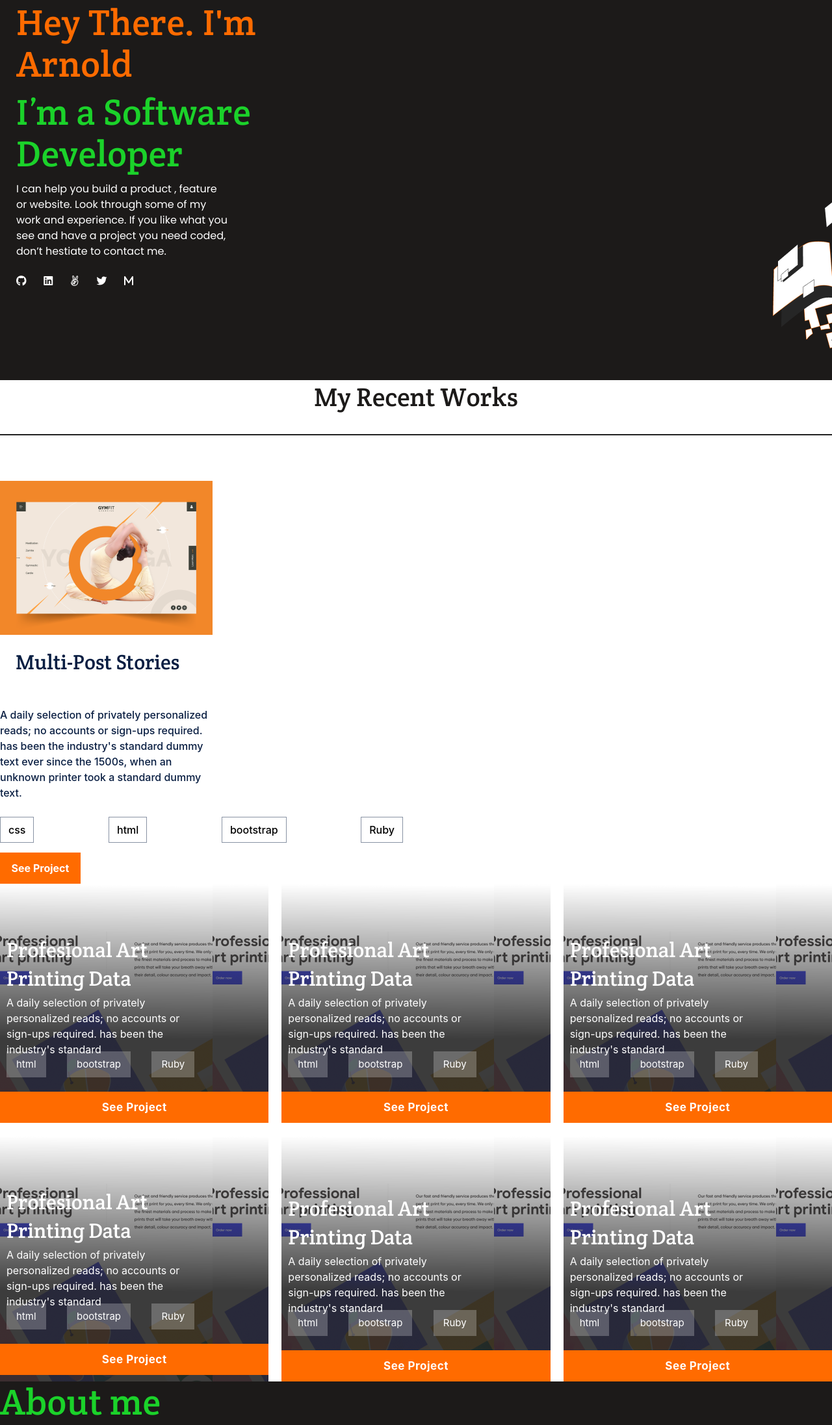
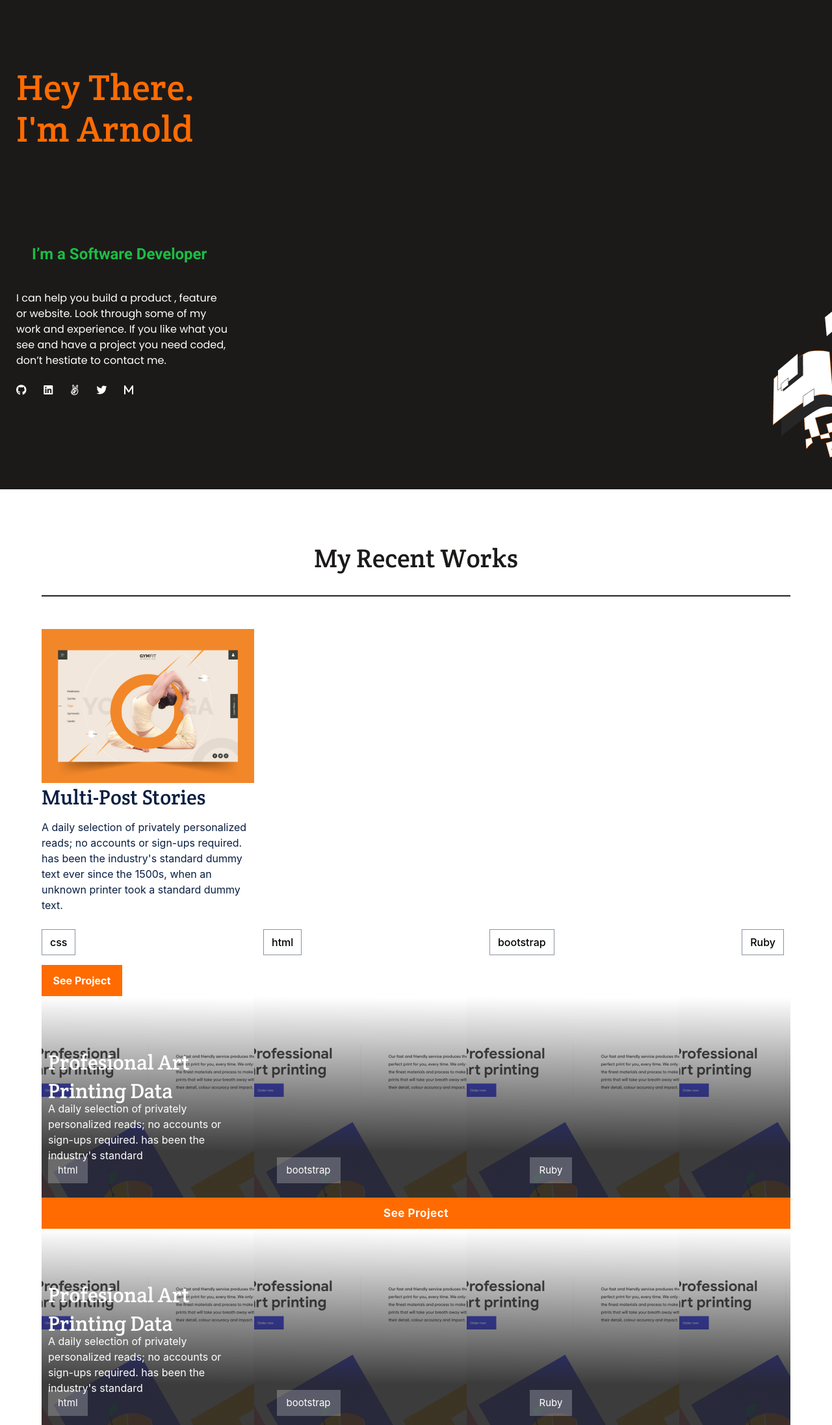
Before and after one commit to arnoldnekemiah/portfolio-m, a website: page index.html in a window 1280 px wide. Shown: the part 85-2278 px from the top of the page at 65% size. Drawn offline with Linux system fonts and the light colour scheme; a web font is replaced by a local one.

Commit message:
worked on areas suggested by the previous 2 reviewers

```diff
--- a/index.html
+++ b/index.html
@@ -1,5 +1,6 @@
 <!DOCTYPE html>
 <html lang="en">
+
 <head>
   <meta charset="UTF-8">
   <meta http-equiv="X-UA-Compatible" content="IE=edge">
@@ -11,10 +12,10 @@
     rel="stylesheet">
   <script src="https://kit.fontawesome.com/213f6776ae.js" crossorigin="anonymous"></script>
   <link rel="stylesheet" href="style.css">
-    <title>My portfolio</title>
+  <title>Portfolio</title>
 </head>
+
 <body>
-
   <header>
     <div class="logo">
       <a href="" id="logo">Ikonde Arnold Nekemiah</a>
@@ -26,9 +27,9 @@
   <section class="headline">
     <div class="headline-container">
       <h1>Hey There. I'm Arnold</h1>
-          <p>
-            <h3>I’m a Software Developer</h3>
-          </p>
+
+      <h2 class="title">I’m a Software Developer</h2>
+
       <p>
         I can help you build a product , feature or website. Look through some of my work and
         experience.  If you like what you see and have a project you need coded,
@@ -53,9 +54,9 @@
         <img src="/Images/Img Placeholder.png" alt="">
       </div>
       <div>
-            <h2 class="Multi-Post-Heading">
+        <h3 class="Multi-Post-Heading">
           Multi-Post Stories
-            </h2>
+        </h3>
         <p class="Multi-Post-stories">
           A daily selection of privately personalized reads; no accounts or sign-ups required.
           has been the industry's standard dummy text ever since the 1500s, when an unknown
@@ -81,9 +82,9 @@
   </section>
   <section class="work-container">
     <div class="art-container">
-          <h2 class="profesional-Art-heading">
+      <h3 class="profesional-Art-heading">
         Profesional Art Printing Data
-          </h2>
+      </h3>
       <p class="profesional-Art-content">
         A daily
         selection of privately personalized reads;
@@ -98,9 +99,9 @@
       <a href="#2" class="profesional-Art-btm button">See Project</a>
     </div>
     <div class="art-container">
-          <h2 class="profesional-Art-heading">
+      <h3 class="profesional-Art-heading">
         Profesional Art Printing Data
-          </h2>
+      </h3>
       <p class="profesional-Art-content">
         A daily
         selection of privately personalized reads;
@@ -115,9 +116,9 @@
       <a href="#3" class="profesional-Art-btm button">See Project</a>
     </div>
     <div class="art-container">
-          <h2 class="profesional-Art-heading">
+      <h3 class="profesional-Art-heading">
         Profesional Art Printing Data
-          </h2>
+      </h3>
       <p class="profesional-Art-content">
         A daily
         selection of privately personalized reads;
@@ -132,9 +133,9 @@
       <a href="#4" class="profesional-Art-btm button">See Project</a>
     </div>
     <div class="art-container">
-          <h2 class="profesional-Art-heading">
+      <h3 class="profesional-Art-heading">
         Profesional Art Printing Data
-          </h2>
+      </h3>
       <p class="profesional-Art-content">
         A daily
         selection of privately personalized reads;
@@ -149,9 +150,9 @@
       <a href="#5" class="profesional-Art-btm button">See Project</a>
     </div>
     <div class="art-container">
-          <p class="profesional-Art-heading">
+      <h3 class="profesional-Art-heading">
         Profesional Art Printing Data
-          </p>
+      </h3>
       <p class="profesional-Art-content">
         A daily
         selection of privately personalized reads;
@@ -166,9 +167,9 @@
       <a href="#6" class="profesional-Art-btm button">See Project</a>
     </div>
     <div class="art-container">
-          <p class="profesional-Art-heading">
+      <h3 class="profesional-Art-heading">
         Profesional Art Printing Data
-          </p>
+      </h3>
       <p class="profesional-Art-content">
         A daily
         selection of privately personalized reads;
@@ -186,7 +187,7 @@
   <section class="about">
     <div class="about-me-footer">
       <div>
-            <h3>About me</h3>
+        <h2>About me</h2>
         <p class="footer-text">
           Hello I’m a software developer! I can help you build a product ,
           feature or website Look through some of my work and experience!
@@ -194,14 +195,15 @@
         </p>
         <a href="#" class="footer-btm button">Get My Resume</a>
       </div>
+      <div class="image-bg"></div>
       <div class="footer-img">
-            <img src="/Images/illustration-about-me-mobile.png" alt="img">
+        <!-- <img src="/Images/illustration-about-me-mobile.png" alt="img"> -->
       </div>
     </div>
     <div class="footer-hr"> </div>
     <div class="my-skills">
       <div class="footer-list">
-            <p class="footer-heading">🔶 Language</p>
+        <h2 class="footer-heading">🔶 Language</h2>
         <ul class="footer-ul">
           <li class="footer-li">Javascript</li>
           <li class="footer-li">Ruby</li>
@@ -210,7 +212,7 @@
         </ul>
       </div>
       <div class="work">
-            <p class="footer-heading">🟧 Frameworks</p>
+        <h2 class="footer-heading">🟧 Frameworks</h2>
         <ul class="footer-ul">
           <li class="footer-li">Bootstrap</li>
           <li class="footer-li">Ruby on Rails</li>
@@ -220,7 +222,7 @@
         </ul>
       </div>
       <div class="skill">
-            <p class="footer-heading">🟠 Skills</p>
+        <h2 class="footer-heading">🟠 Skills</h2>
         <ul class="footer-ul">
           <li class="footer-li">Codekit</li>
           <li class="footer-li">Github</li>
@@ -231,6 +233,6 @@
       </div>
     </div>
   </section>
+</body>
 
-</body>
 </html>
--- a/style.css
+++ b/style.css
@@ -4,7 +4,7 @@
   font-size: 16px;
 }
 
-/* the header section */
+/* the header section*/
 header {
   background: #3c3a39;
   display: flex;
@@ -30,31 +30,41 @@ header {
 .headline {
   background: #1c1a19;
   color: #fff;
-  padding: 30px 25px 145px;
+  padding: 130px 25px 145px;
   background-image: url(./Images/Group.png);
-  display: flex;
   background-position: bottom right;
   background-repeat: no-repeat;
 }
 
 h1 {
-  font-family: 'Crete Round', sans-serif;
-  color: #ff6b00;
-  letter-spacing: 0.37px;
-  font-size: 56px;
-  font-weight: 400;
-  width: 70%;
-  line-height: 64px;
+
+width: 327px;
+height: 124px;
+font-family: 'Crete Round';
+font-style: normal;
+font-weight: 400;
+font-size: 56px;
+line-height: 64px;
+
+/* or 114% */
+letter-spacing: 0.37px;
+
+/* Theme 3 / Primary 1 */
+color: #FF6B00;
+
+
+/* Inside auto layout */
+flex: none;
+order: 0;
+flex-grow: ;
 }
 
-h3 {
-  font-family: 'Crete Round', sans-serif;
-  color: #1bd22a;
-  letter-spacing: 0.37px;
-  font-size: 56px;
-  font-weight: 400;
-  width: 70%;
-  line-height: 64px;
+.title{
+  height: 100px;
+  font-size: 24px;
+  color: #1cbd44;
+  font-family: 'Roboto', sans-serif;
+  font-weight: 700;
 }
 
 p {
@@ -63,7 +73,6 @@ p {
   line-height: 24px;
   font-weight: 400;
   color: #fff;
-  margin: 10px 0 10px 0;
   width: 327px;
 }
 
@@ -83,13 +92,14 @@ ul {
 
 /* About myself section */
 .About-myself {
-  display: grid;
-  grid-template-columns: 1fr 1fr;
-  grid-gap: 20px;
+  display: flex;
+  flex-direction: column;
+  width: 90%;
+  margin: auto;
 }
 
 .Recent-work {
-  grid-column: 1/3;
+  margin-top: 80px;
 }
 
 .Recent {
@@ -123,7 +133,7 @@ ul {
 .Multi-Post-stories {
   font-family: 'Inter', sans-serif;
   font-style: normal;
-  font-weight: 500;
+  font-weight: 400;
   font-size: 16px;
   color: #091e42;
   margin-top: 12px;
@@ -153,15 +163,19 @@ ul {
   border-style: none;
 }
 
-/* work section */
+/* work section*/
 .work-container {
+  width: 90%;
+  margin: auto;
+  background-color: #fff;
+  padding-bottom: 120px;
   display: grid;
-  grid-template-columns: repeat(3, 1fr);
-  grid-gap: 20px;
+  grid-template-columns: 1fr;
+  grid-template-rows: 1fr;
 }
 
 .art-container {
-  background-image: url("Images/Img\ Placeholder\ \(1\).png");
+  background-image: url("/Images/Img\ Placeholder\ \(1\).png");
 }
 
 .profesional-Art-heading {
@@ -236,13 +250,13 @@ a.profesional-Art-btm {
 }
 
 h2 {
-  color: #e6d7cd;
+  color: #ff6b00;
   font-weight: 400;
   font-size: 72px;
   line-height: 88px;
   width: 327px;
   height: 79px;
-  padding: 20px 0 0 24px;
+  padding: 120px 0 0 24px;
   font-family: 'Crete Round', sans-serif;
 }
 
@@ -267,10 +281,21 @@ h2 {
   margin-left: 24px;
   border: none;
 }
+.image-bg{
+  background-image: url('./Images/illustration-about-me-mobile.png');
+  background-repeat: no-repeat;
+  width: 300px;
+  height: 400px;
+  right: 0;
+  position: absolute;
+  transform: matrix(-1, 0, 0, 1, 0, 0);
+}
 
 .footer-img {
   padding-left: 212px;
+  margin-top: 300px;
 }
+
 
 .footer-hr {
   border: 1px solid #fff;
@@ -318,7 +343,7 @@ h2 {
   font-weight: 700;
 }
 
-.button:active {
+.button:disabled {
   background-color: #f4f1f0;
   color: #5b5957;
 }
```
Also changed, not shown: Images/Group1.png (added), Images/illustration-about me@2x1.png (added). Lines whose indentation alone changed are shown as unchanged.
